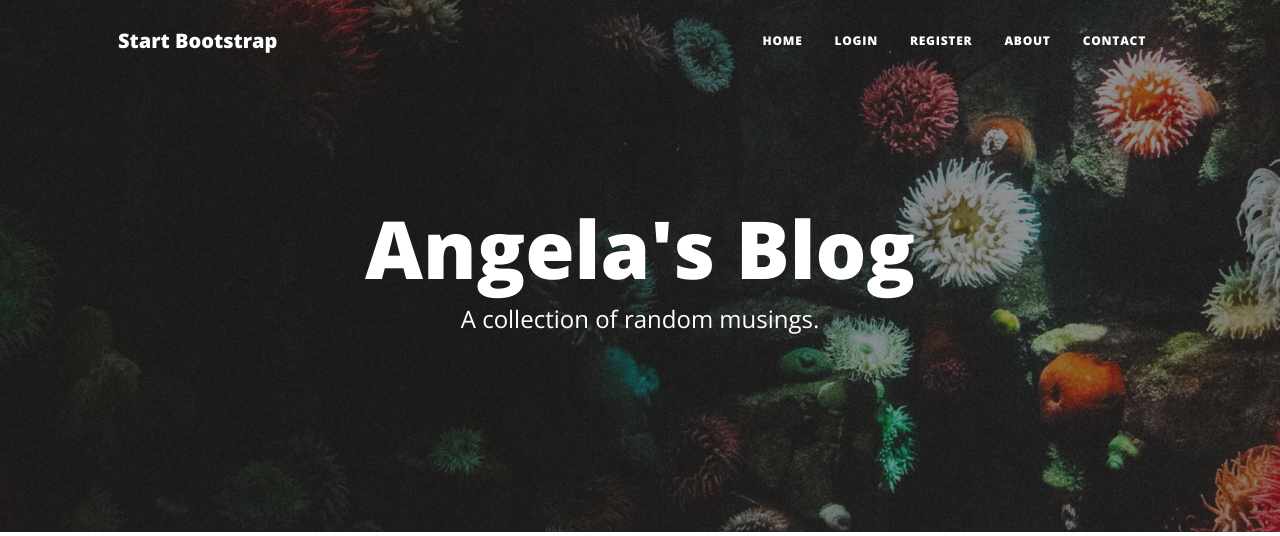
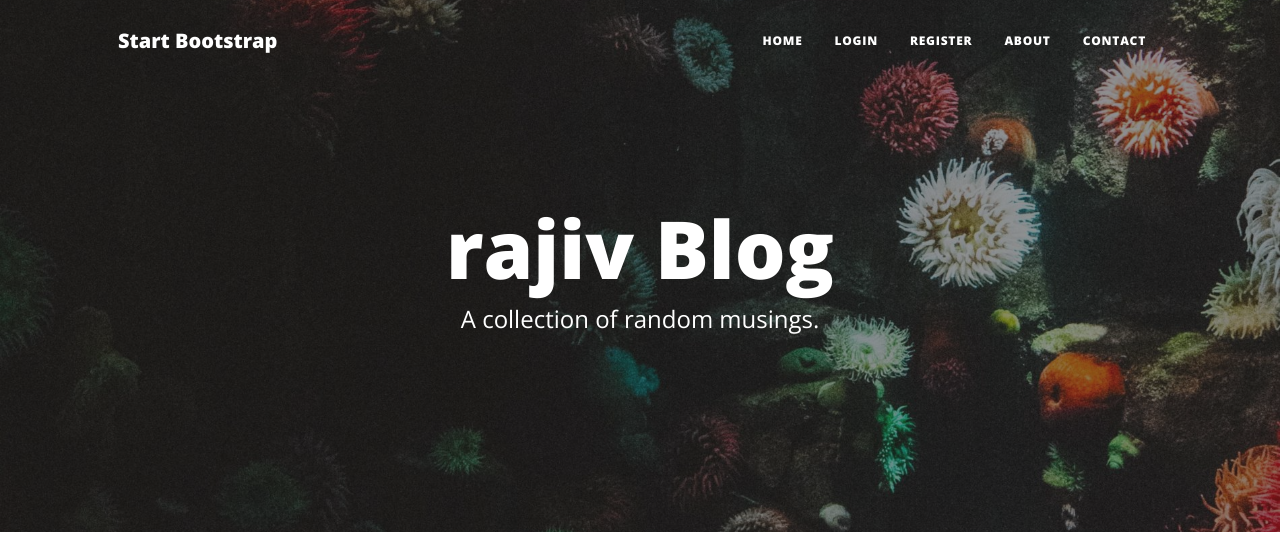
Before and after one commit to rajiv201289/rajiv_blog, a Flask app: page / in a window 1280 px wide. Shown: the top 536 px of the page. Run offline with Flask 3, Linux system fonts and the light colour scheme; data that the repository does not hold is empty; some libraries are stand-ins or nearby versions.

Commit message:
use enviorenment variable and creat procfile delete previous keys

```diff
--- a/main.py
+++ b/main.py
@@ -30,7 +30,7 @@ This will install the packages from the requirements.txt for this project.
 
 
 app = Flask(__name__)
-#app.config['SECRET_KEY'] = '8BYkEfBA6O6donzWlSihBXox7C0sKR6b'
+
 app.config['SECRET_KEY'] = os.environ.get('FLASK_KEY')
 ckeditor = CKEditor(app)
 Bootstrap5(app)
@@ -58,7 +58,7 @@ gravatar = Gravatar(app,
 # CREATE DATABASE
 class Base(DeclarativeBase):
     pass
-#app.config['SQLALCHEMY_DATABASE_URI'] = 'sqlite:///posts.db'
+
 app.config['SQLALCHEMY_DATABASE_URI'] = os.environ.get("DB_URI", "sqlite:///posts.db")
 db = SQLAlchemy(model_class=Base)
 db.init_app(app)
--- a/templates/header.html
+++ b/templates/header.html
@@ -8,7 +8,7 @@
     />
     <meta name="description" content="" />
     <meta name="author" content="" />
-    <title>Angela's Blog</title>
+    <title>rajiv Blog</title>
     {% block styles %}
     <!-- Load Bootstrap-Flask CSS here -->
     {{ bootstrap.load_css() }}
--- a/templates/index.html
+++ b/templates/index.html
@@ -9,7 +9,7 @@
     <div class="row gx-4 gx-lg-5 justify-content-center">
       <div class="col-md-10 col-lg-8 col-xl-7">
         <div class="site-heading">
-          <h1>Angela's Blog</h1>
+          <h1>rajiv Blog</h1>
           <span class="subheading">A collection of random musings.</span>
         </div>
       </div>
```
